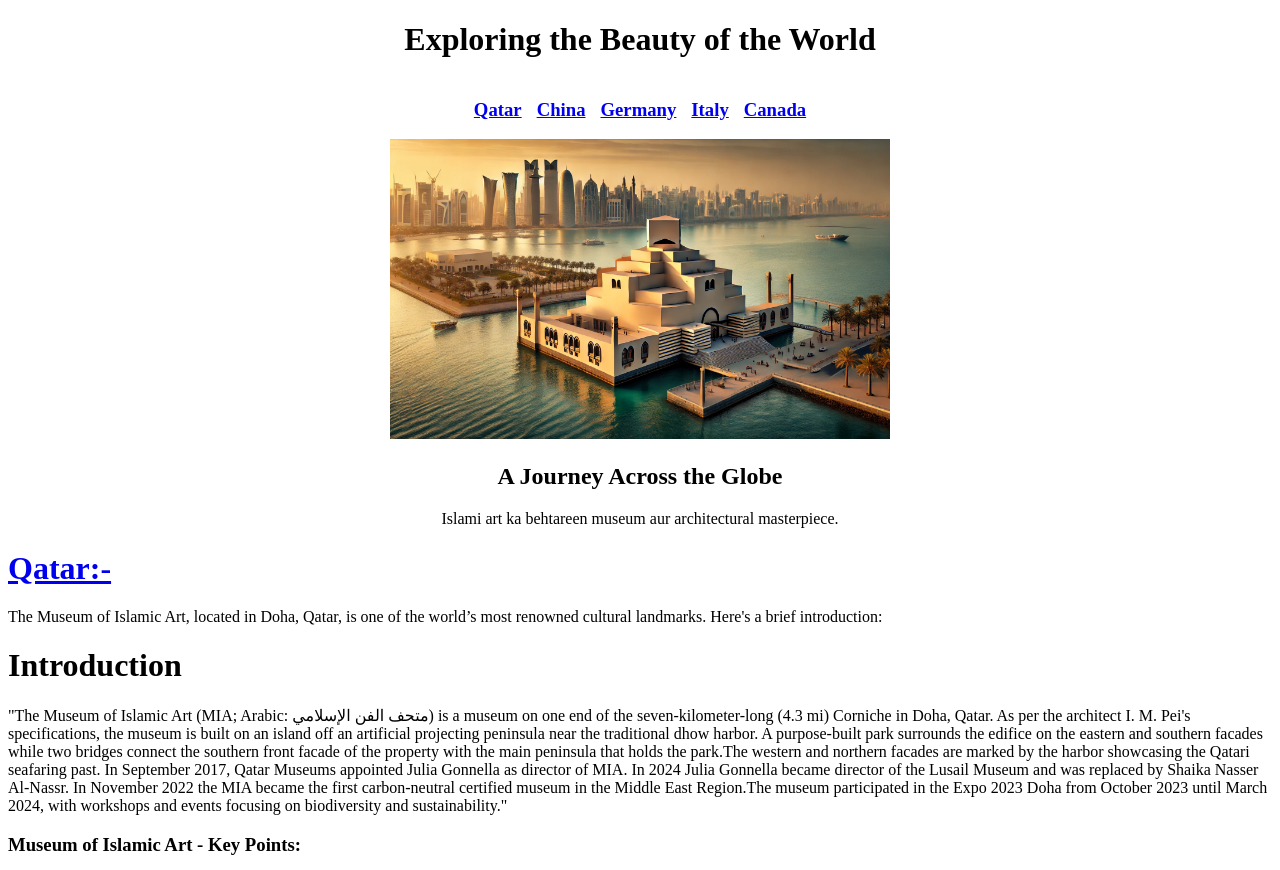
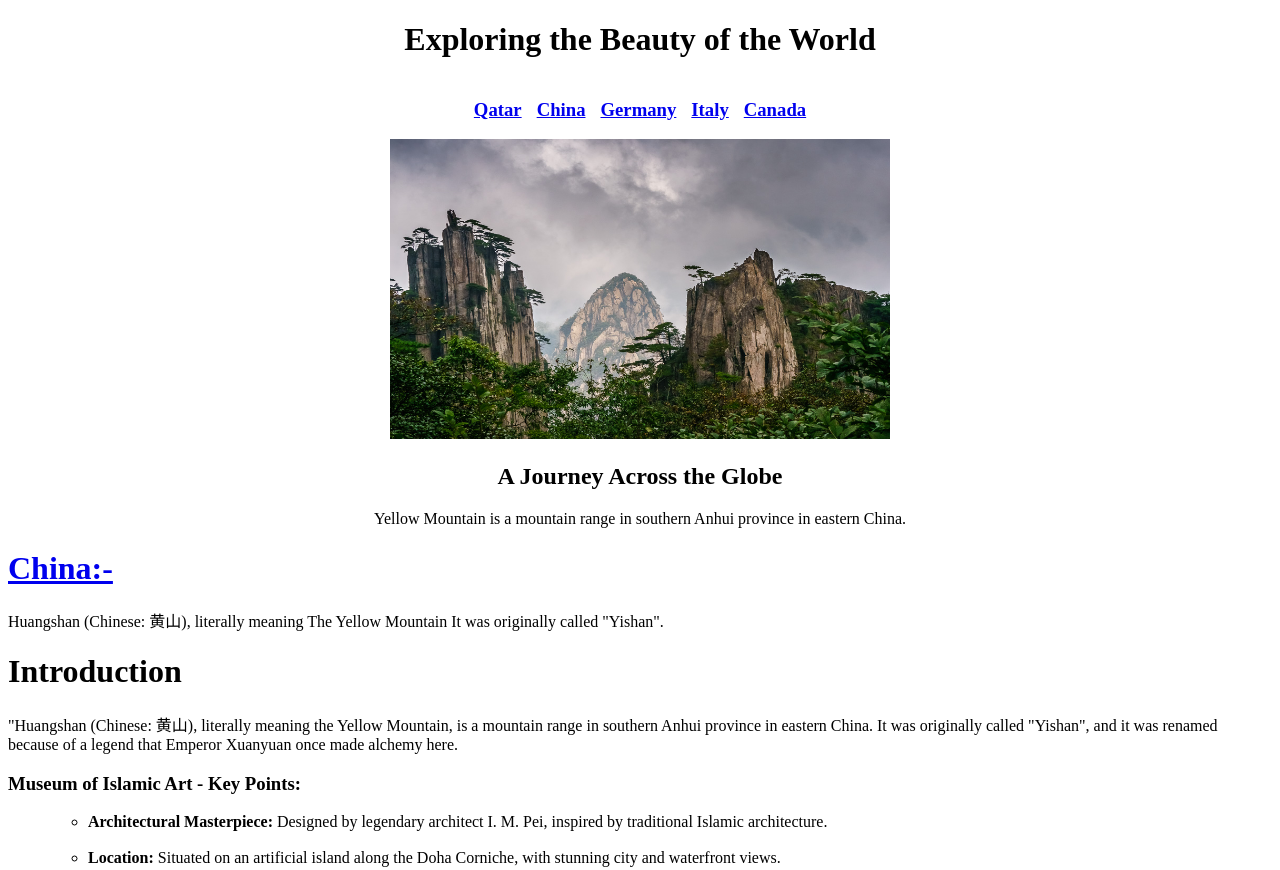
Before and after one commit to Daniyal342/HTML-Project-5, a plain HTML site: page china.html in a window 1280 px wide. Shown: the top 870 px of the page. Drawn offline with Linux system fonts and the light colour scheme.

Commit message:
my message

```diff
--- a/china.html
+++ b/china.html
@@ -49,21 +49,21 @@
     </nav>
     <div>
         <center>
-                <img src="Images/Image-2.webp"
+                <img src="Images/Yellow Mountain china-1.jpeg"
                     alt="Qatar" width="500" height="300">
 
             <h2>A Journey Across the Globe</h2>
 
-            <p>Islami art ka behtareen museum aur architectural masterpiece.</p>
+            <p>Yellow Mountain is a mountain range in southern Anhui province in eastern China.</p>
         </center>
     </div>
 
-    <h1><a href="https://mia.org.qa/en/" target="_blank">Qatar:-</a></h1>
-    <p>The Museum of Islamic Art, located in Doha, Qatar, is one of the world’s most renowned cultural landmarks. Here's a brief introduction:</p>
+    <h1><a href="https://mia.org.qa/en/" target="_blank">China:-</a></h1>
+    <p>Huangshan (Chinese: 黄山), literally meaning The Yellow Mountain It was originally called "Yishan".</p>
 
     <h1>Introduction</h1>
 
-    <p>"The Museum of Islamic Art (MIA; Arabic: متحف الفن الإسلامي) is a museum on one end of the seven-kilometer-long (4.3 mi) Corniche in Doha, Qatar. As per the architect I. M. Pei's specifications, the museum is built on an island off an artificial projecting peninsula near the traditional dhow harbor. A purpose-built park surrounds the edifice on the eastern and southern facades while two bridges connect the southern front facade of the property with the main peninsula that holds the park.The western and northern facades are marked by the harbor showcasing the Qatari seafaring past. In September 2017, Qatar Museums appointed Julia Gonnella as director of MIA. In 2024 Julia Gonnella became director of the Lusail Museum and was replaced by Shaika Nasser Al-Nassr. In November 2022 the MIA became the first carbon-neutral certified museum in the Middle East Region.The museum participated in the Expo 2023 Doha from October 2023 until March 2024, with workshops and events focusing on biodiversity and sustainability."</p>
+    <p>"Huangshan (Chinese: 黄山), literally meaning the Yellow Mountain, is a mountain range in southern Anhui province in eastern China. It was originally called "Yishan", and it was renamed because of a legend that Emperor Xuanyuan once made alchemy here.</p>
 
     <h3>Museum of Islamic Art - Key Points:</h3>
 
@@ -83,7 +83,7 @@
     </p>
     <div>
         <center>
-          <a href="https://www.e-architect.com/wp-content/uploads/2008/12/museum-islamic-art-doha-qatar-building-hge.jpg" target="_blank"><img width="500" height="300" src="https://www.e-architect.com/wp-content/uploads/2008/12/museum-islamic-art-doha-qatar-building-hge.jpg"/></a>
+          <a href="https://www.globaltimes.cn/Portals/0/attachment/2023/2023-07-06/477f728b-a7fb-4257-a6e9-b0045b24ea85.jpeg" target="_blank"><img width="500" height="300" src="Images/Yellow Mountain china-2.jpeg"/></a>
         </center>
     </div>
     <h2>Famous Landmarks of Qatar</h2>
```
Also changed, not shown: canada.html (+1 -1 lines), germany.html (+1 -1 lines), italy.html (+1 -1 lines), Images/Yellow Mountain china-1.jpeg (added), Images/Yellow Mountain china-2.jpeg (added).
